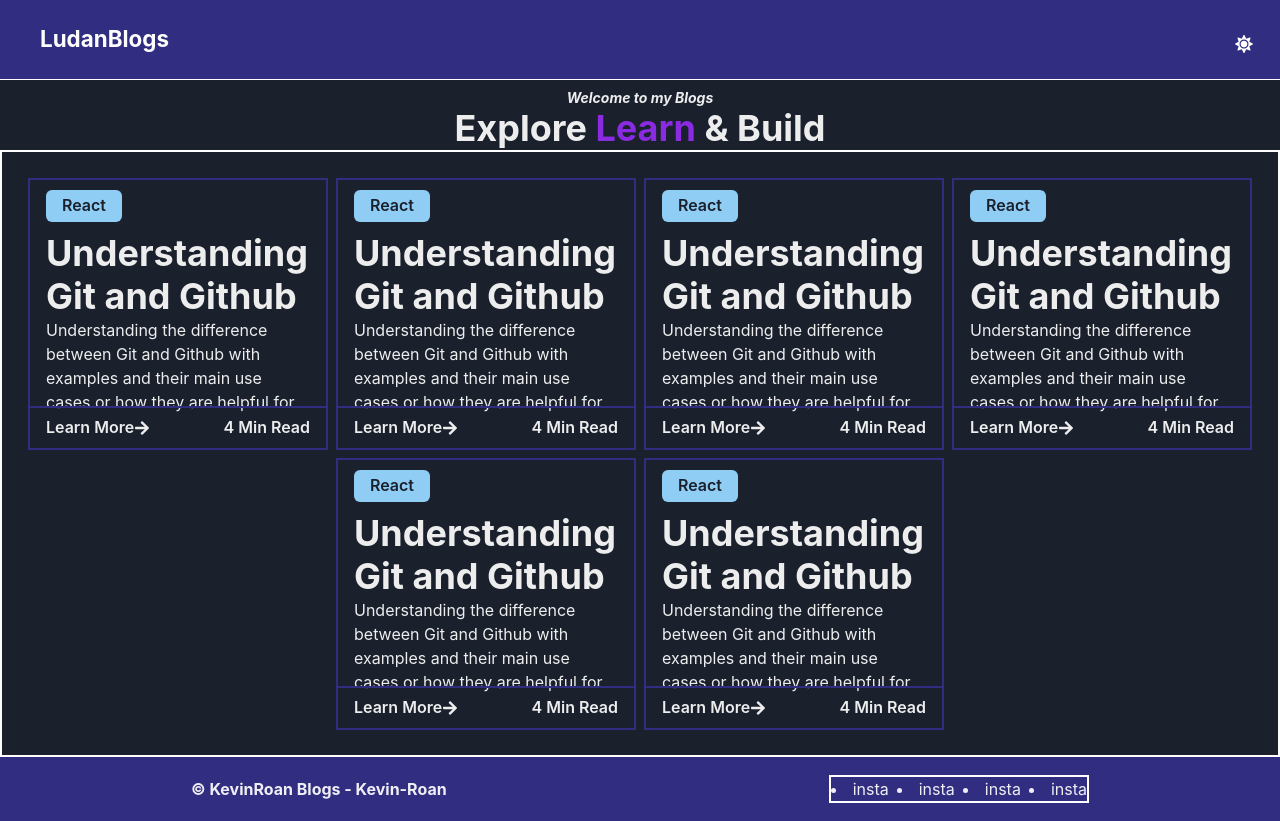
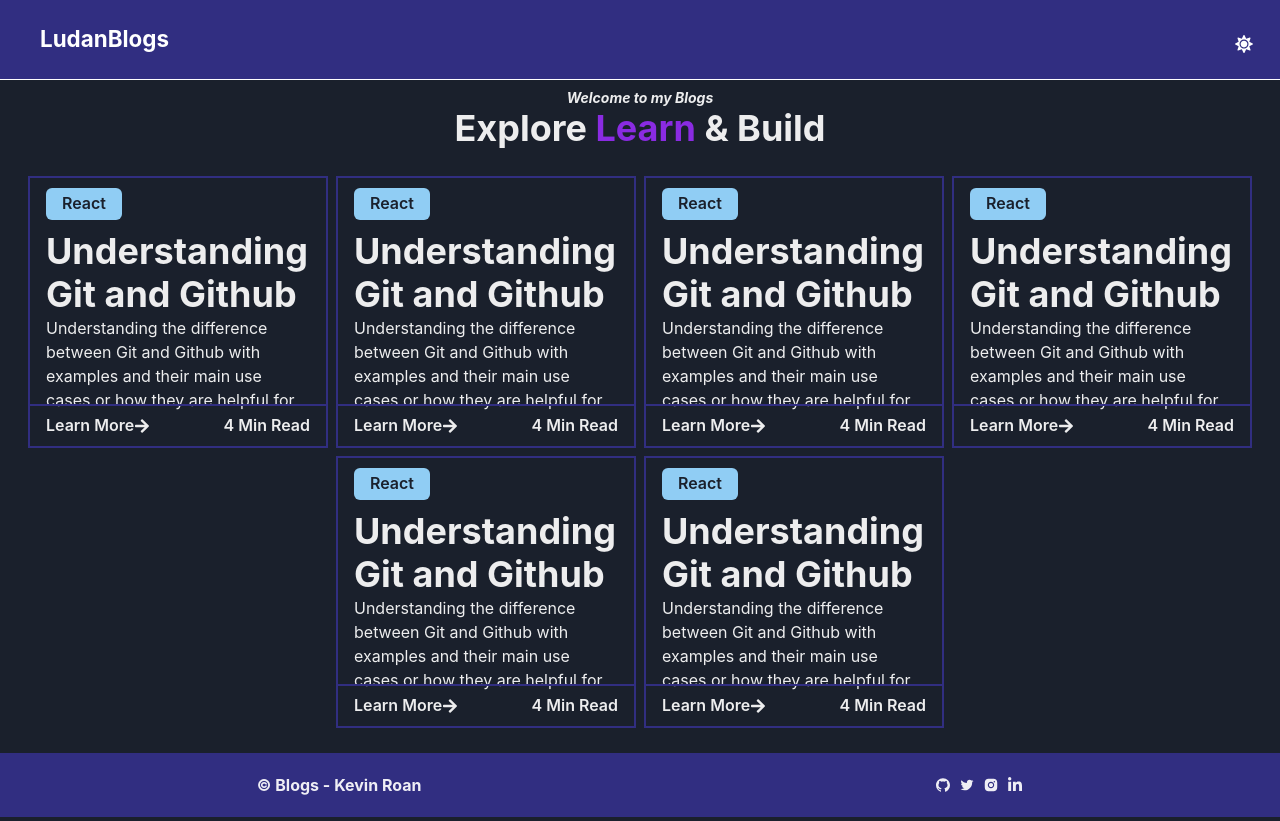
Before and after one commit to kevin-roan/kevinroan-blogs, a React (Vite) app: page / in a window 1280 px wide. Built offline with nearby package versions, Linux system fonts and the light colour scheme.

Commit message:
minor changes

```diff
--- a/src/components/Footer.tsx
+++ b/src/components/Footer.tsx
@@ -1,5 +1,10 @@
-import React from "react";
-import { Box, HStack, Heading, Spacer } from "@chakra-ui/react";
+import { Box, HStack, Heading } from "@chakra-ui/react";
+import {
+  AiFillGithub,
+  AiOutlineTwitter,
+  AiFillInstagram,
+} from "react-icons/ai";
+import { FaLinkedinIn } from "react-icons/fa";
 
 function Footer() {
   return (
@@ -10,12 +15,20 @@ function Footer() {
       alignItems={"center"}
       justifyContent={"space-around"}
     >
-      <Heading fontSize={"1rem"}>&copy; KevinRoan Blogs - Kevin-Roan</Heading>
-      <HStack border={"2px solid white"}>
-        <li>insta</li>
-        <li>insta</li>
-        <li>insta</li>
-        <li>insta</li>
+      <Heading fontSize={"1rem"}>&copy; Blogs - Kevin Roan</Heading>
+      <HStack>
+        <a href="https://github.com/kevin-roan/">
+          <AiFillGithub />
+        </a>
+        <a href="https://x.com/kevinroan_/">
+          <AiOutlineTwitter />
+        </a>
+        <a href="https://instagram.com/kevinroan_/">
+          <AiFillInstagram />
+        </a>
+        <a href="https://linkedin.com/in/kevinroan/">
+          <FaLinkedinIn />
+        </a>
       </HStack>
     </Box>
   );
--- a/src/components/Header.tsx
+++ b/src/components/Header.tsx
@@ -1,5 +1,4 @@
-import React from "react";
-import { Box, HStack, Spacer, Heading, Button } from "@chakra-ui/react";
+import { Box, HStack, Spacer, Heading } from "@chakra-ui/react";
 import { ColorModeSwitcher } from "../ColormodeSwitcher";
 
 function Header() {
--- a/src/pages/Home.tsx
+++ b/src/pages/Home.tsx
@@ -12,7 +12,6 @@ function Home() {
       </Heading>
       <Stack
         display={"flex"}
-        border={"2px solid white"}
         flexDirection={"row"}
         justifyContent={"center"}
         flexWrap={"wrap"}
```
